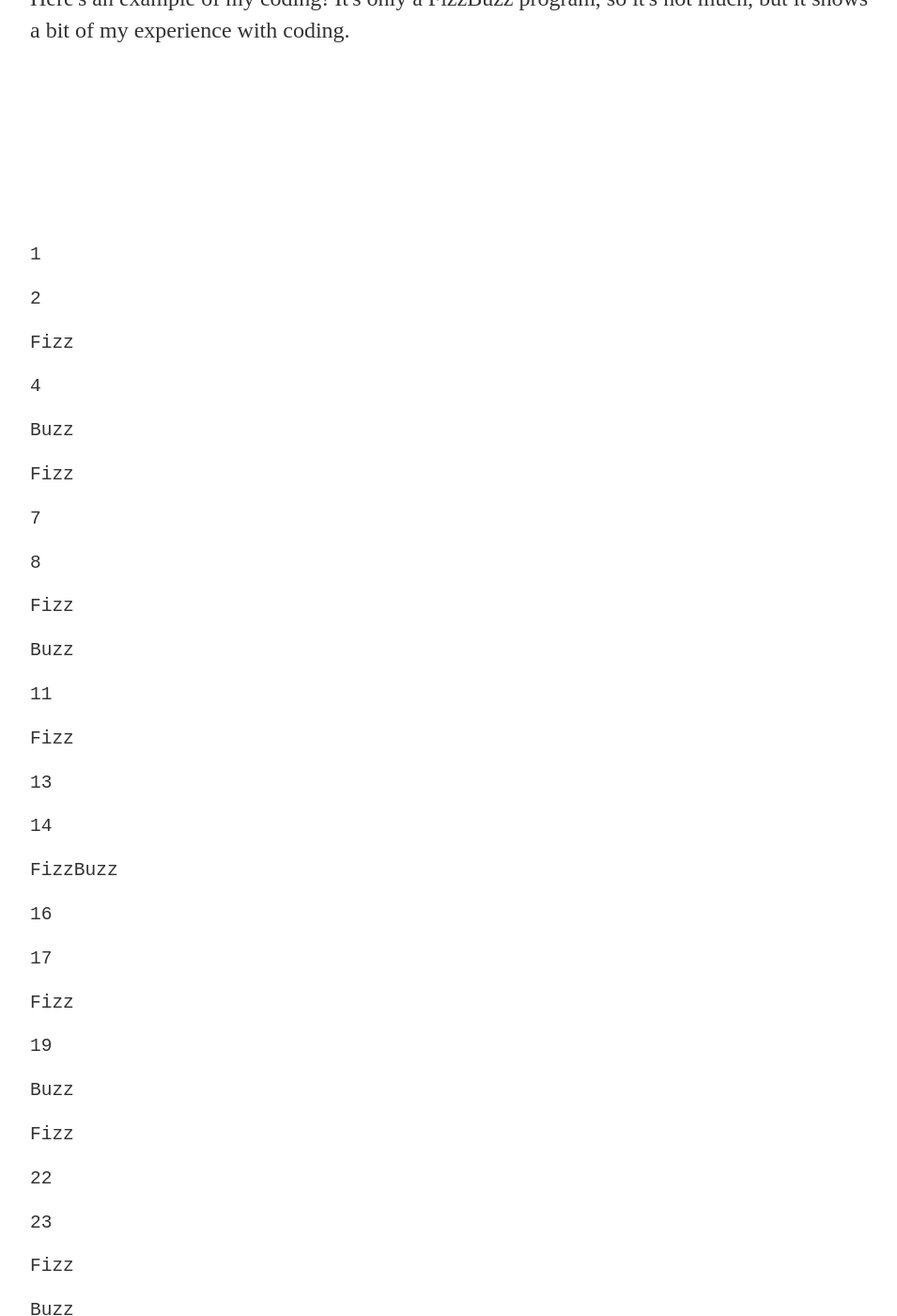
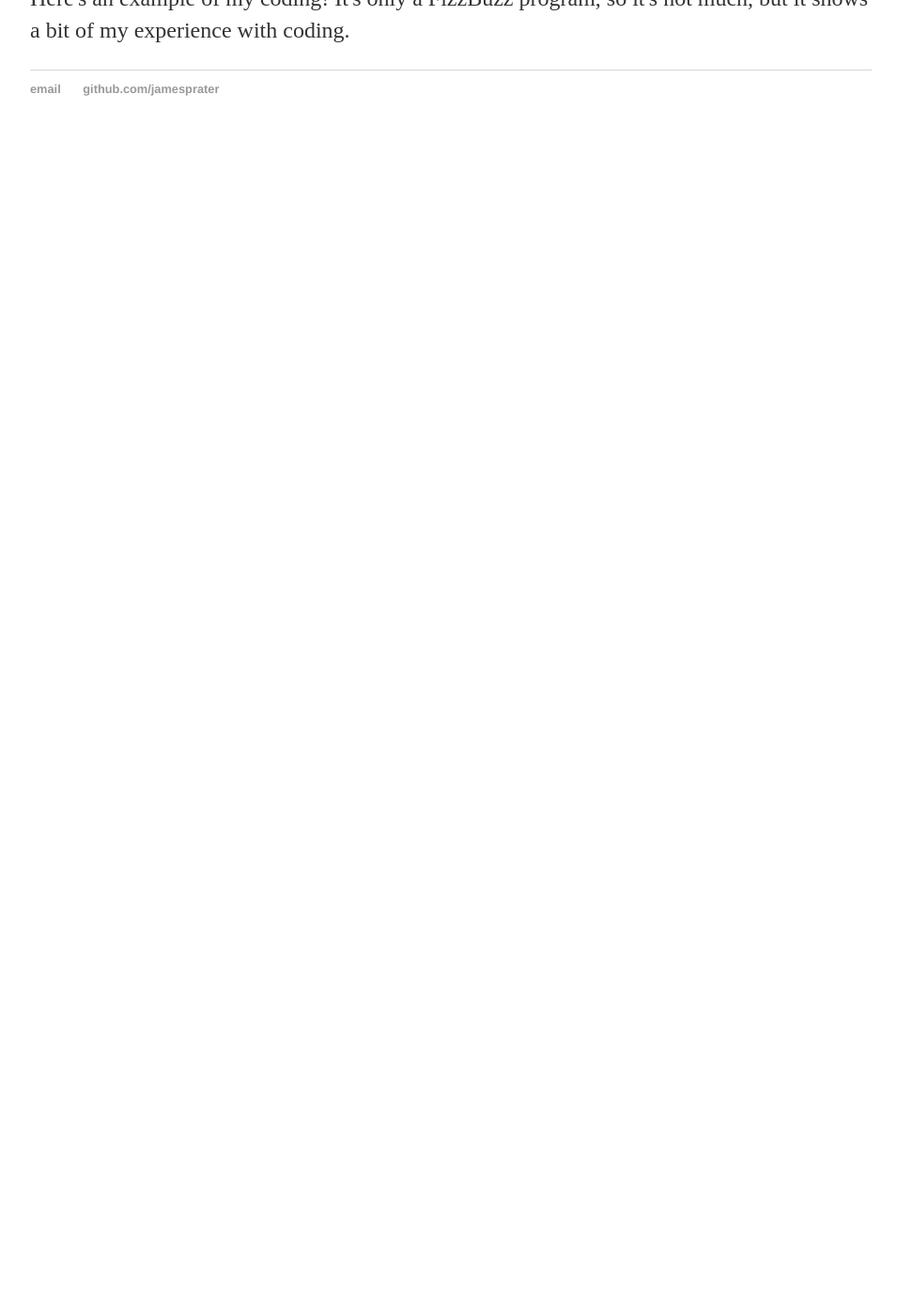
Before and after one commit to JamesPrater/JamesPrater.github.io, a Jekyll site: the page built from code/index.html, in a window 1280 px wide and 1400 px high, scrolled down 215 px. Shown: the whole window at 94% size, without its empty margins (160-1115 px from the left). Built offline with Jekyll 4.4.1, drawn with Linux system fonts in a browser that asks for light colours; after the commit the page ends 900 px from its top, so only the background shows below that; some of the changed text lies outside the part shown.

Commit message:
Update index.html
Temp removing the fizzbuzz stuff

```diff
--- a/code/index.html
+++ b/code/index.html
@@ -6,42 +6,3 @@ title: Code Example
 <h1>{{ page.title }}</h1>
 
 <p>Here's an example of my coding! It's only a FizzBuzz program, so it's not much, but it shows a bit of my experience with coding.</p>
-
-<pre>
-  <code>
-    <!DOCTYPE html>
-<html>
-<head>
-<meta charset="UTF-8">
-<title>Fizz Buzz</title>
-<script>
-
-function fizzbuzz() {
-	var display = document.getElementById('display');
-	var displayHTML = "";
-	for (i = 1; i < 101; i++)
-		if (Number.isInteger(i/3) && Number.isInteger(i/5)) {
-			displayHTML += "<p>" + "FizzBuzz" + "</p>";
-		} else if (Number.isInteger(i/3)) {
-			displayHTML += "<p>" + "Fizz" + "</p>";
-		} else if (Number.isInteger(i/5)) {
-			displayHTML += "<p>" + "Buzz" + "</p>";
-		} else {
-		displayHTML += "<p>" + i + "</p>";
-	}
-	display.innerHTML = displayHTML
-}
-
-</script>
-
-</head>
-
-<body onload="fizzbuzz()">
-<div id="display">
-
-</div>
-</body>
-
-</html>
-  </code>
-</pre>
```
